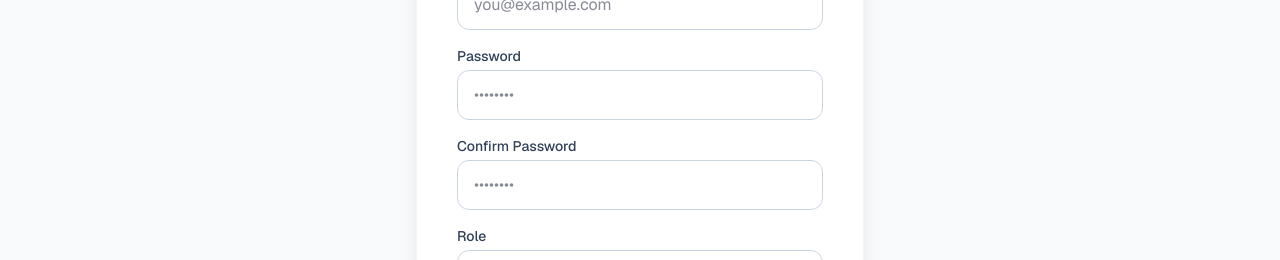
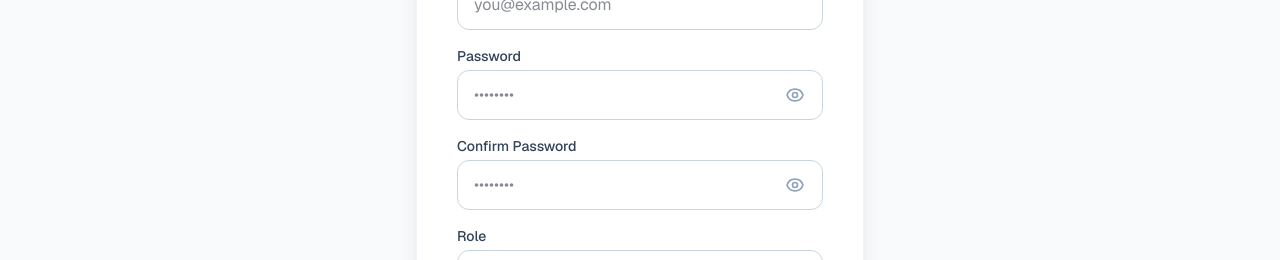
Before and after one commit to kiri-kirito/euphoria-nexus-sm-vep, a Next.js app: page /register in a window 1280 px wide. Shown: the part 384-644 px from the top of the page. Built offline with nearby package versions, Linux system fonts and the light colour scheme; no server answers.

Commit message:
feat(auth): add password visibility toggle to login and register forms

```diff
--- a/src/app/(public)/register/page.tsx
+++ b/src/app/(public)/register/page.tsx
@@ -15,7 +15,9 @@
   const [name, setName] = useState('');
   const [email, setEmail] = useState('');
   const [password, setPassword] = useState('');
+  const [showPassword, setShowPassword] = useState(false);
   const [confirmPassword, setConfirmPassword] = useState('');
+  const [showConfirmPassword, setShowConfirmPassword] = useState(false);
   const [role, setRole] = useState(initialRole);
   const [error, setError] = useState<string | null>(null);
   const [loading, setLoading] = useState(false);
@@ -159,25 +161,63 @@
             </div>
             <div>
               <label className="block text-sm font-medium text-slate-700 mb-1">Password</label>
+              <div className="relative">
                 <input
-                type="password"
+                  type={showPassword ? "text" : "password"}
                   required
                   value={password}
                   onChange={(e) => setPassword(e.target.value)}
-                className="w-full rounded-xl border border-slate-300 px-4 py-3 focus:border-primary focus:ring-2 focus:ring-primary/20 outline-none transition-all"
+                  className="w-full rounded-xl border border-slate-300 px-4 py-3 pr-12 focus:border-primary focus:ring-2 focus:ring-primary/20 outline-none transition-all"
                   placeholder="••••••••"
                 />
+                <button
+                  type="button"
+                  onClick={() => setShowPassword(!showPassword)}
+                  className="absolute right-3 top-1/2 -translate-y-1/2 text-slate-400 hover:text-slate-600 p-1.5 rounded-lg transition-colors"
+                  aria-label={showPassword ? "Hide password" : "Show password"}
+                >
+                  {showPassword ? (
+                    <svg className="w-5 h-5" fill="none" stroke="currentColor" viewBox="0 0 24 24">
+                      <path strokeLinecap="round" strokeLinejoin="round" strokeWidth="2" d="M13.875 18.825A10.05 10.05 0 0112 19c-4.478 0-8.268-2.943-9.543-7a9.97 9.97 0 011.563-3.029m5.858.908a3 3 0 114.243 4.243M9.878 9.878l4.242 4.242M9.88 9.88l-3.29-3.29m7.532 7.532l3.29 3.29M3 3l18 18" />
+                    </svg>
+                  ) : (
+                    <svg className="w-5 h-5" fill="none" stroke="currentColor" viewBox="0 0 24 24">
+                      <path strokeLinecap="round" strokeLinejoin="round" strokeWidth="2" d="M15 12a3 3 0 11-6 0 3 3 0 016 0z" />
+                      <path strokeLinecap="round" strokeLinejoin="round" strokeWidth="2" d="M2.458 12C3.732 7.943 7.523 5 12 5c4.478 0 8.268 2.943 9.542 7-1.274 4.057-5.064 7-9.542 7-4.477 0-8.268-2.943-9.542-7z" />
+                    </svg>
+                  )}
+                </button>
+              </div>
             </div>
             <div>
               <label className="block text-sm font-medium text-slate-700 mb-1">Confirm Password</label>
+              <div className="relative">
                 <input
-                type="password"
+                  type={showConfirmPassword ? "text" : "password"}
                   required
                   value={confirmPassword}
                   onChange={(e) => setConfirmPassword(e.target.value)}
-                className="w-full rounded-xl border border-slate-300 px-4 py-3 focus:border-primary focus:ring-2 focus:ring-primary/20 outline-none transition-all"
+                  className="w-full rounded-xl border border-slate-300 px-4 py-3 pr-12 focus:border-primary focus:ring-2 focus:ring-primary/20 outline-none transition-all"
                   placeholder="••••••••"
                 />
+                <button
+                  type="button"
+                  onClick={() => setShowConfirmPassword(!showConfirmPassword)}
+                  className="absolute right-3 top-1/2 -translate-y-1/2 text-slate-400 hover:text-slate-600 p-1.5 rounded-lg transition-colors"
+                  aria-label={showConfirmPassword ? "Hide password" : "Show password"}
+                >
+                  {showConfirmPassword ? (
+                    <svg className="w-5 h-5" fill="none" stroke="currentColor" viewBox="0 0 24 24">
+                      <path strokeLinecap="round" strokeLinejoin="round" strokeWidth="2" d="M13.875 18.825A10.05 10.05 0 0112 19c-4.478 0-8.268-2.943-9.543-7a9.97 9.97 0 011.563-3.029m5.858.908a3 3 0 114.243 4.243M9.878 9.878l4.242 4.242M9.88 9.88l-3.29-3.29m7.532 7.532l3.29 3.29M3 3l18 18" />
+                    </svg>
+                  ) : (
+                    <svg className="w-5 h-5" fill="none" stroke="currentColor" viewBox="0 0 24 24">
+                      <path strokeLinecap="round" strokeLinejoin="round" strokeWidth="2" d="M15 12a3 3 0 11-6 0 3 3 0 016 0z" />
+                      <path strokeLinecap="round" strokeLinejoin="round" strokeWidth="2" d="M2.458 12C3.732 7.943 7.523 5 12 5c4.478 0 8.268 2.943 9.542 7-1.274 4.057-5.064 7-9.542 7-4.477 0-8.268-2.943-9.542-7z" />
+                    </svg>
+                  )}
+                </button>
+              </div>
             </div>
             <div>
                 <label className="block text-sm font-medium text-slate-700 mb-1">Role</label>
--- a/src/components/layout/Navbar.tsx
+++ b/src/components/layout/Navbar.tsx
@@ -37,6 +37,7 @@
   const [authMode, setAuthMode] = useState<'login' | 'register' | 'mock'>('login');
   const [email, setEmail] = useState('');
   const [password, setPassword] = useState('');
+  const [showPassword, setShowPassword] = useState(false);
   const [error, setError] = useState<string | null>(null);
   const [loading, setLoading] = useState(false);
   const supabase = createClient();
@@ -362,14 +363,33 @@
                     Forgot password?
                   </button>
                 </div>
+                <div className="relative">
                   <input
-                  type="password"
+                    type={showPassword ? "text" : "password"}
                     required
                     value={password}
                     onChange={(e) => setPassword(e.target.value)}
-                  className="w-full rounded-xl border border-slate-300 px-4 py-3 focus:border-primary focus:ring-2 focus:ring-primary/20 outline-none transition-all"
+                    className="w-full rounded-xl border border-slate-300 px-4 py-3 pr-12 focus:border-primary focus:ring-2 focus:ring-primary/20 outline-none transition-all"
                     placeholder="••••••••"
                   />
+                  <button
+                    type="button"
+                    onClick={() => setShowPassword(!showPassword)}
+                    className="absolute right-3 top-1/2 -translate-y-1/2 text-slate-400 hover:text-slate-600 p-1.5 rounded-lg transition-colors"
+                    aria-label={showPassword ? "Hide password" : "Show password"}
+                  >
+                    {showPassword ? (
+                      <svg className="w-5 h-5" fill="none" stroke="currentColor" viewBox="0 0 24 24">
+                        <path strokeLinecap="round" strokeLinejoin="round" strokeWidth="2" d="M13.875 18.825A10.05 10.05 0 0112 19c-4.478 0-8.268-2.943-9.543-7a9.97 9.97 0 011.563-3.029m5.858.908a3 3 0 114.243 4.243M9.878 9.878l4.242 4.242M9.88 9.88l-3.29-3.29m7.532 7.532l3.29 3.29M3 3l18 18" />
+                      </svg>
+                    ) : (
+                      <svg className="w-5 h-5" fill="none" stroke="currentColor" viewBox="0 0 24 24">
+                        <path strokeLinecap="round" strokeLinejoin="round" strokeWidth="2" d="M15 12a3 3 0 11-6 0 3 3 0 016 0z" />
+                        <path strokeLinecap="round" strokeLinejoin="round" strokeWidth="2" d="M2.458 12C3.732 7.943 7.523 5 12 5c4.478 0 8.268 2.943 9.542 7-1.274 4.057-5.064 7-9.542 7-4.477 0-8.268-2.943-9.542-7z" />
+                      </svg>
+                    )}
+                  </button>
+                </div>
               </div>
               <button
                 type="submit"
```
Lines whose indentation alone changed are shown as unchanged.
